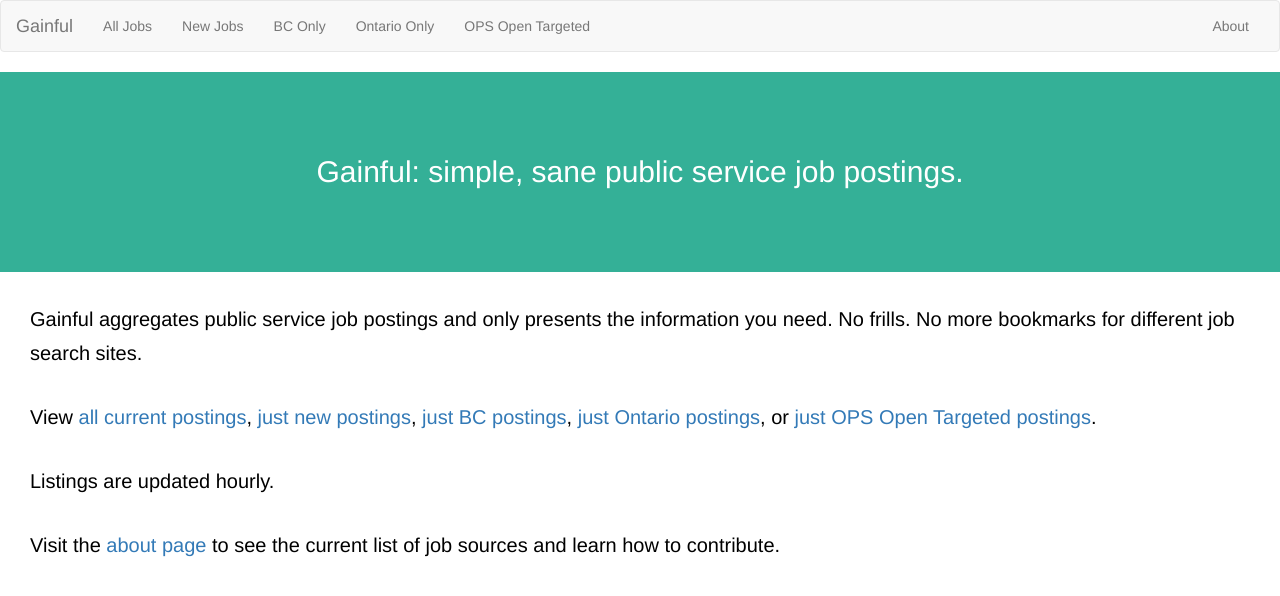
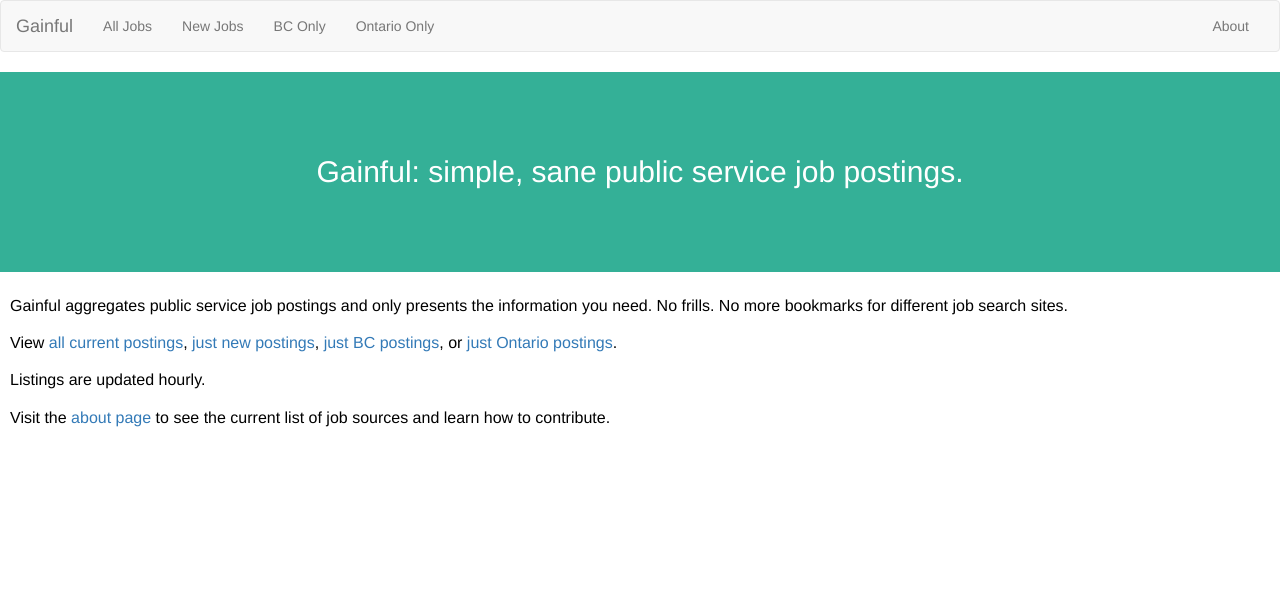
Before and after one commit to rgscherf/gainful, a Flask app: page / in a window 1280 px wide. Shown: the top 596 px of the page. Run offline with Flask 2, Linux system fonts and the light colour scheme; some libraries are stand-ins or nearby versions.

Commit message:
rearranged html templates

```diff
--- a/main.py
+++ b/main.py
@@ -69,19 +69,19 @@ def jobs_new():
         if h["date"] == today or h["date"] == yesterday:
             data.append(h)
     data = sorted(data, key=operator.itemgetter('date'), reverse=True)
-    return render_template('jobtable.html', data=data, highlight="new")
+    return render_template('jobs_new.html', data=data, highlight="new")
 
 
 @app.route("/bc")
 def jobs_bc():
     data = build_data_by_tag("bc")
-    return render_template('jobtable.html', data=data, highlight="bc")
+    return render_template('jobs_bc.html', data=data, highlight="bc")
 
 
 @app.route("/ontario")
 def jobs_ontario():
     data = build_data_by_tag("ontario")
-    return render_template('jobtable.html', data=data, highlight="ontario")
+    return render_template('jobs_on.html', data=data, highlight="ontario")
 
 
 @app.route("/all")
@@ -94,13 +94,7 @@ def jobs_all():
         if filter_by_date(h["date"]):
             data.append(h)
     data = sorted(data, key=operator.itemgetter('org', 'date'), reverse=True)
-    return render_template('jobtable.html', data=data, highlight="all")
-
-
-@app.route("/ot")
-def jobs_ops_ot():
-    data = build_data_by_tag("open_targeted")
-    return render_template('jobtable.html', data=data, highlight="ot")
+    return render_template('jobs_all.html', data=data, highlight="all")
 
 
 @app.route("/about")
--- /dev/null
+++ b/static/style.css
@@ -0,0 +1,39 @@
+.cell {
+    font-size: 30px;
+    text-align: center;
+    color: rgb(255, 255, 255);
+    line-height: 200px;
+    height:200px;
+    width: 100%;
+}
+.container {
+    margin-top: 20px;
+    margin-bottom: 20px;
+    height: 200px;
+    width: 100%;
+    background-color: #34B097;
+}
+
+.link {
+    margin: 10px;
+    font-size: 16px;
+    line-height: 1.7em;
+    color: #000000;
+}
+
+p {
+    margin: 10px;
+    font-size: 16px;
+    line-height: 1.7em;
+    color: #000000;
+}
+
+h2 {
+    color: #ffffff;
+    margin: 10px;
+    background-color: #34B097;
+}
+
+table {
+    margin: 10px;
+}
--- a/templates/index.html
+++ b/templates/index.html
@@ -1,29 +1,5 @@
 {% extends "navbar.html" %}
 {% block content %}
-<style>
-    .cell {
-        font-size: 30px;
-        text-align: center;
-        color: rgb(255, 255, 255);
-        line-height: 200px;
-        height:200px;
-        width: 100%;
-    }
-    .container {
-        margin-top: 20px;
-        margin-bottom: 20px;
-        height: 200px;
-        width: 100%;
-        background-color: #34B097;
-    }
-    p {
-        margin: 30px;
-        font-size: 20px;
-        line-height: 1.7em;
-        color: #000000;
-    }
-</style>
-
 <div class="container">
     <div class="cell">
         Gainful: simple, sane public service job postings.
@@ -37,9 +13,8 @@ Gainful aggregates public service job postings and only presents the information
 View
     <a href={{url_for("jobs_all")}}>all current postings</a>,
     <a href={{url_for("jobs_new")}}>just new postings</a>,
-    <a href={{url_for("jobs_bc")}}>just BC postings</a>,
-    <a href={{url_for("jobs_ontario")}}>just Ontario postings</a>, or
-    <a href={{url_for("jobs_ops_ot")}}>just OPS Open Targeted postings</a>.
+    <a href={{url_for("jobs_bc")}}>just BC postings</a>, or
+    <a href={{url_for("jobs_ontario")}}>just Ontario postings</a>.
 
 <p>
 Listings are updated hourly.
--- a/templates/jobtable.html
+++ b/templates/jobtable.html
@@ -1,5 +1,3 @@
-{% extends "navbar.html" %}
-{% block content %}
 <table class="table table-striped table-hover">
     <thead>
         <tr>
@@ -36,4 +34,3 @@
         {% endfor %}
     </tbody>
 </table>
-{% endblock %}
--- a/templates/navbar.html
+++ b/templates/navbar.html
@@ -1,7 +1,8 @@
 <!DOCTYPE html>
 <html>
     <head>
-        <link href="http://bootswatch.com/paper/bootstrap.min.css" type="text/css" rel="stylesheet">
+        <link rel="stylesheet" type="text/css" href="http://bootswatch.com/paper/bootstrap.min.css" type="text/css" rel="stylesheet">
+        <link rel="stylesheet" type="text/css" href="{{ url_for('static', filename='style.css') }}">
         <script src="http://code.jquery.com/jquery-1.10.2.min.js"></script>
         <script src="http://netdna.bootstrapcdn.com/bootstrap/3.0.0/js/bootstrap.min.js"></script>
         <title>Gainful</title>
@@ -29,8 +30,6 @@
                             <a href={{ url_for("jobs_bc") }}>BC Only</a></li>
                         <li {% if highlight == "ontario" %} class="active" {% endif %}>
                             <a href={{ url_for("jobs_ontario") }}>Ontario Only</a></li>
-                        <li {% if highlight == "ot" %} class="active" {% endif %}>
-                            <a href={{ url_for("jobs_ops_ot") }}>OPS Open Targeted</a></li>
                     </ul>
                     <ul class="nav navbar-nav navbar-right">
                         <li {% if highlight == "about" %} class="active" {% endif %}>
```
Also changed, not shown: templates/about.html (+0 -21 lines), templates/jobs_all.html (added, +11 -0 lines), templates/jobs_bc.html (added, +11 -0 lines), templates/jobs_new.html (added, +11 -0 lines), templates/jobs_on.html (added, +11 -0 lines), templates/index.css (added).
